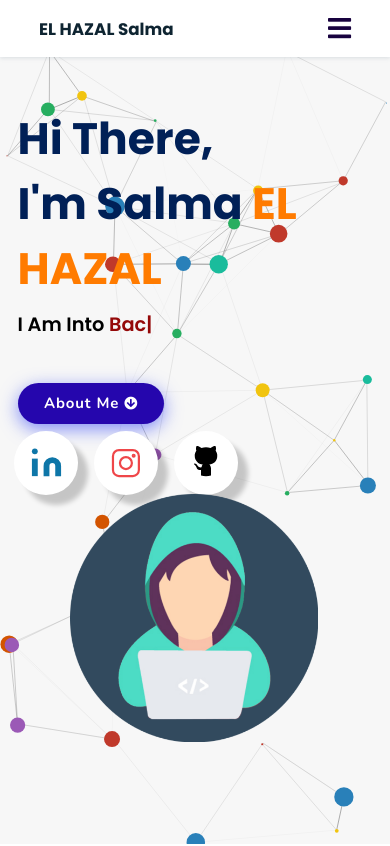
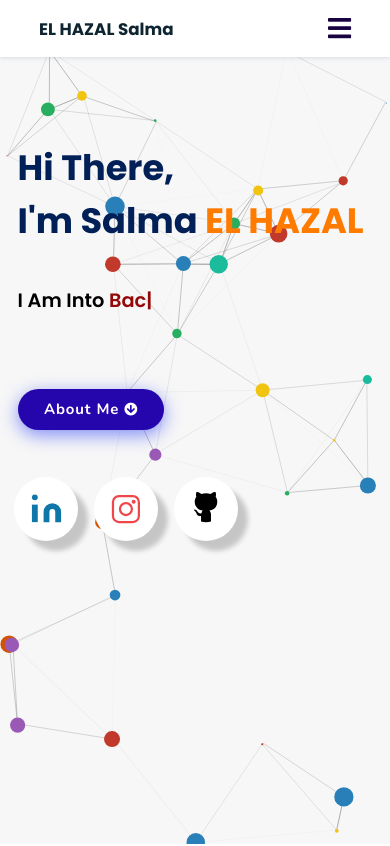
Before and after one commit to SalmaHazal/My_Portfolio, a plain HTML site: page index.html in a window 390 px wide. Shown: the top 846 px of the page. Drawn offline with nearby package versions, Linux system fonts and the light colour scheme.

Commit message:
Update style.css

```diff
--- a/assets/CSS/style.css
+++ b/assets/CSS/style.css
@@ -266,6 +266,28 @@ header .navbar ul li a:hover {
 }
 .home .btn:hover i {
   transform: translateX(5px);
+}
+
+@media (max-width: 768px) {
+  .home .content h2 {
+    margin-top: 50px;
+    font-size: 4rem;
+  }
+  .home .content h2 span {
+    font-size: 4rem;
+  }
+  .home .content p{
+    font-size: 1.5rem;
+    margin-top: 30px;
+    margin-bottom: 30px;
+  }
+  .home .image img{
+    visibility: hidden;
+  }
+  .home .content .social-icons{
+    margin-top: 70px;
+  }
+
 }
 
 
```
